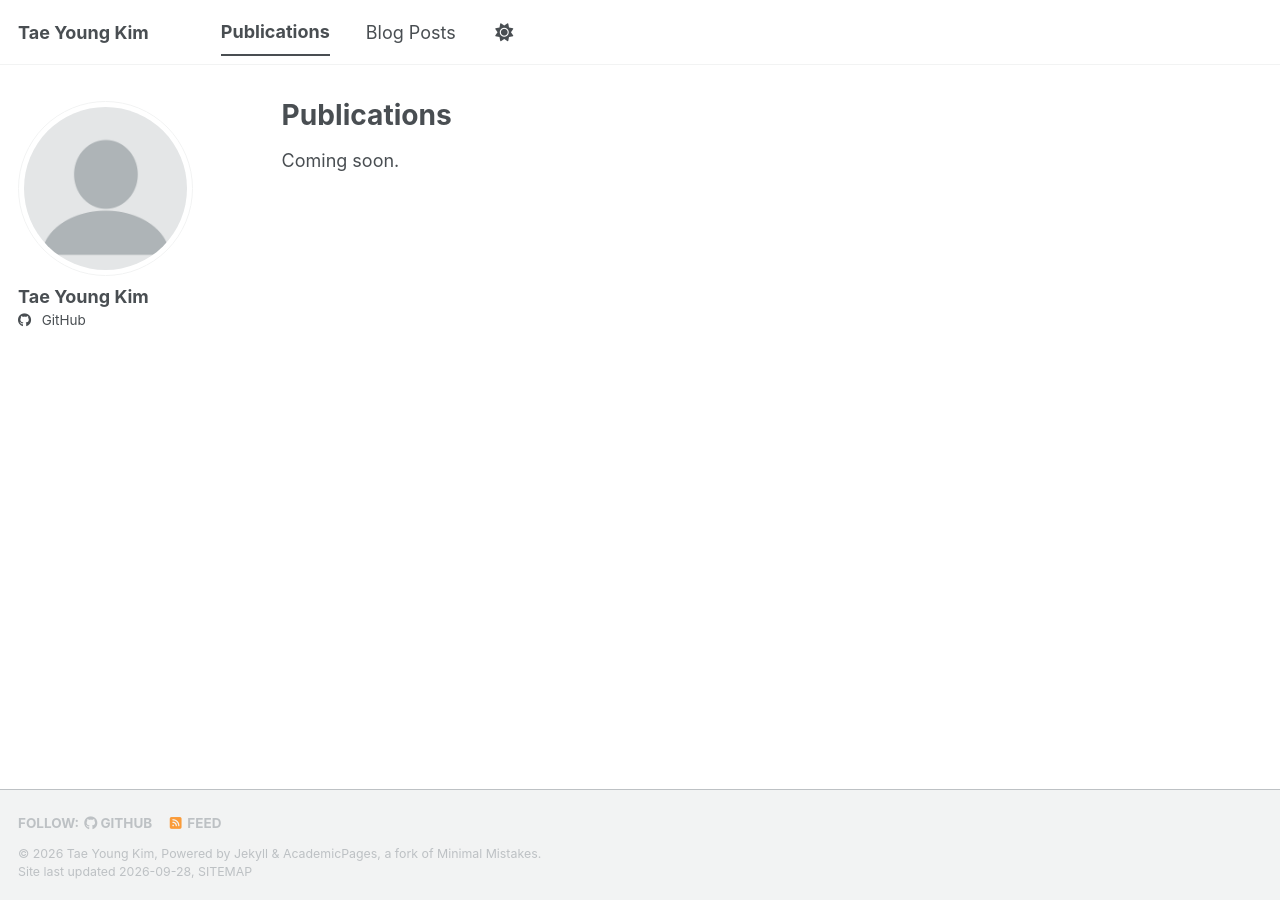
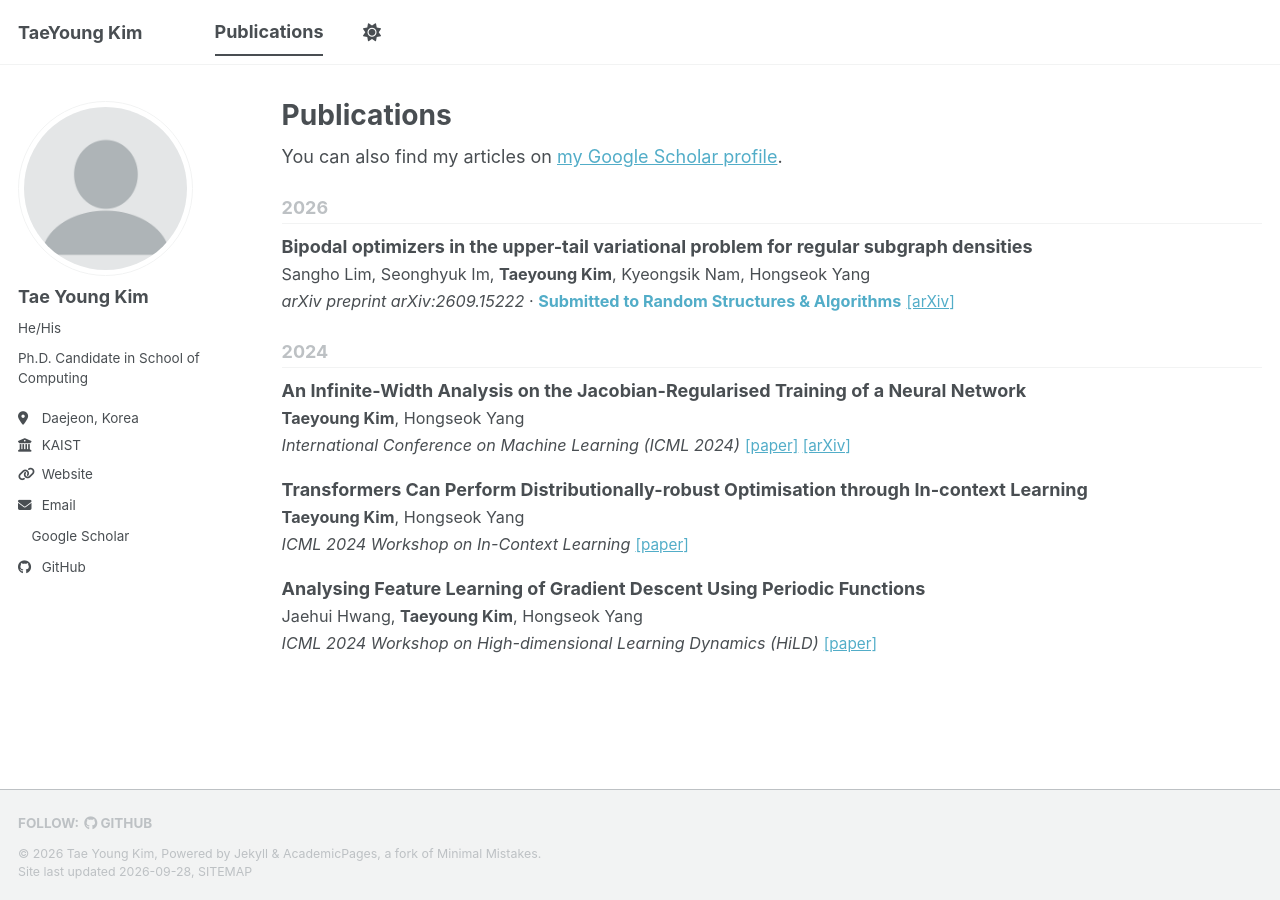
Before and after one commit to mekty2012/mekty2012.github.io, a Jekyll site: the page built from _pages/publications.html, in a window 1280 px wide. Built offline with Jekyll 4.4.1, drawn with Linux system fonts in a browser that asks for light colours; a style sheet for code colours, icons or effects is not loaded.

```diff
--- a/_config.yml
+++ b/_config.yml
@@ -9,7 +9,7 @@
 # Basic Site Settings
 locale                   : "en-US"
 site_theme               : "default" # The available themes options are "default", "air", "sunrise", "mint", "dirt" and "contrast"
-title                    : "Tae Young Kim"
+title                    : "TaeYoung Kim"
 title_separator          : "-"
 name                     : &name "Tae Young Kim"
 description              : &description "Tae Young Kim's academic homepage"
@@ -24,17 +24,17 @@ author:
   # Biographic information
   avatar           : "profile.png"
   name             : "Tae Young Kim"
-  pronouns         : # example: "she/her"
-  bio              : # e.g. "Ph.D. student in Computer Science"
-  location         : # e.g. "Daejeon, Korea"
-  employer         : # e.g. "KAIST"
-  uri              : # URL
-  email            : # e.g. "you@example.com"
+  pronouns         : He/His # example: "she/her"
+  bio              : Ph.D. Candidate in School of Computing # e.g. "Ph.D. student in Computer Science"
+  location         : Daejeon, Korea # e.g. "Daejeon, Korea"
+  employer         : KAIST # e.g. "KAIST"
+  uri              : https://github.com/mekty2012 # URL
+  email            : taeyoungkim21@kaist.ac.kr # e.g. "you@example.com"
 
   # Academic websites
   academia         : # URL
   arxiv            : # URL - Update with the correct link to your profile
-  googlescholar    : # URL
+  googlescholar    : "https://scholar.google.com/citations?user=p3B7VW4AAAAJ"
   inspire-hep      : # URL
   impactstory      : # URL
   orcid            : # URL
@@ -115,7 +115,7 @@ staticman:
       options:
         format           : "iso8601" # "iso8601" (default), "timestamp-seconds", "timestamp-milliseconds"
 atom_feed:
-  hide                   : false     # change to true to hide the RSS feed in the footer
+  hide                   : true      # change to true to hide the RSS feed in the footer
   path                   : # blank (default) uses feed.xml
 
 
--- a/_data/navigation.yml
+++ b/_data/navigation.yml
@@ -8,9 +8,6 @@ main:
   - title: "Publications"
     url: /publications/
 
-  - title: "Blog Posts"
-    url: /year-archive/
-
   # Put your CV at files/cv.pdf, then uncomment:
   # - title: "CV"
   #   url: /files/cv.pdf
```
Also changed, not shown: _pages/category-archive.html (deleted, +0 -17 lines), _pages/sitemap.md (+0 -5 lines), _pages/tag-archive.html (deleted, +0 -17 lines), _pages/year-archive.html (deleted, +0 -19 lines), _posts/2019-03-07-test-post.md (deleted, +0 -16 lines), _posts/2019-03-10-generating-random-variables.md (deleted, +0 -114 lines), _publications/2024-07-26-feature-learning-periodic-functions.md (added, +7 -0 lines), _publications/2024-07-26-transformers-dro-in-context.md (added, +7 -0 lines), _publications/2024-07-27-jacobian-regularised-infinite-width.md (added, +8 -0 lines), _publications/2026-09-14-bipodal-optimizers-upper-tail.md (added, +8 -0 lines).
